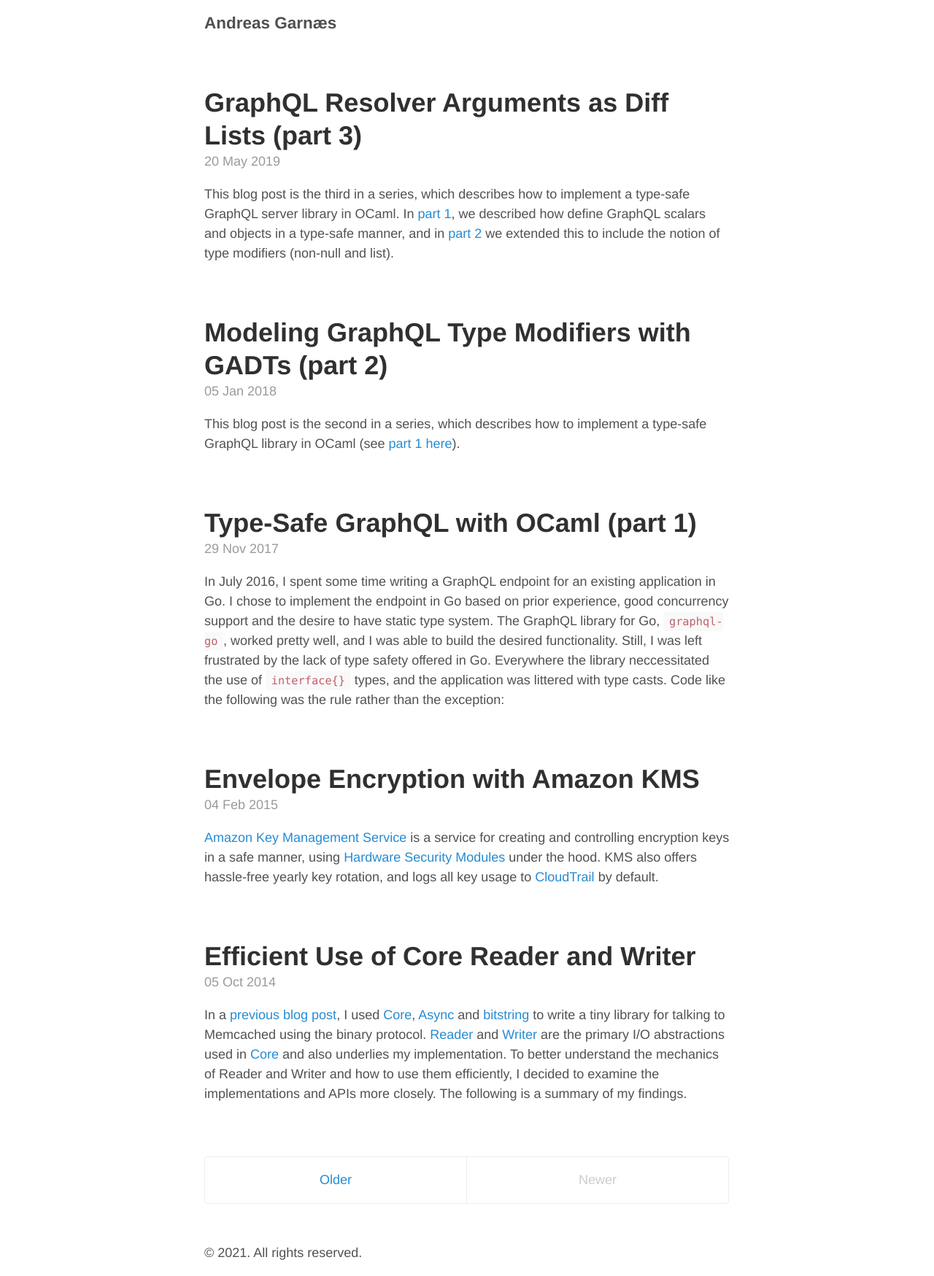
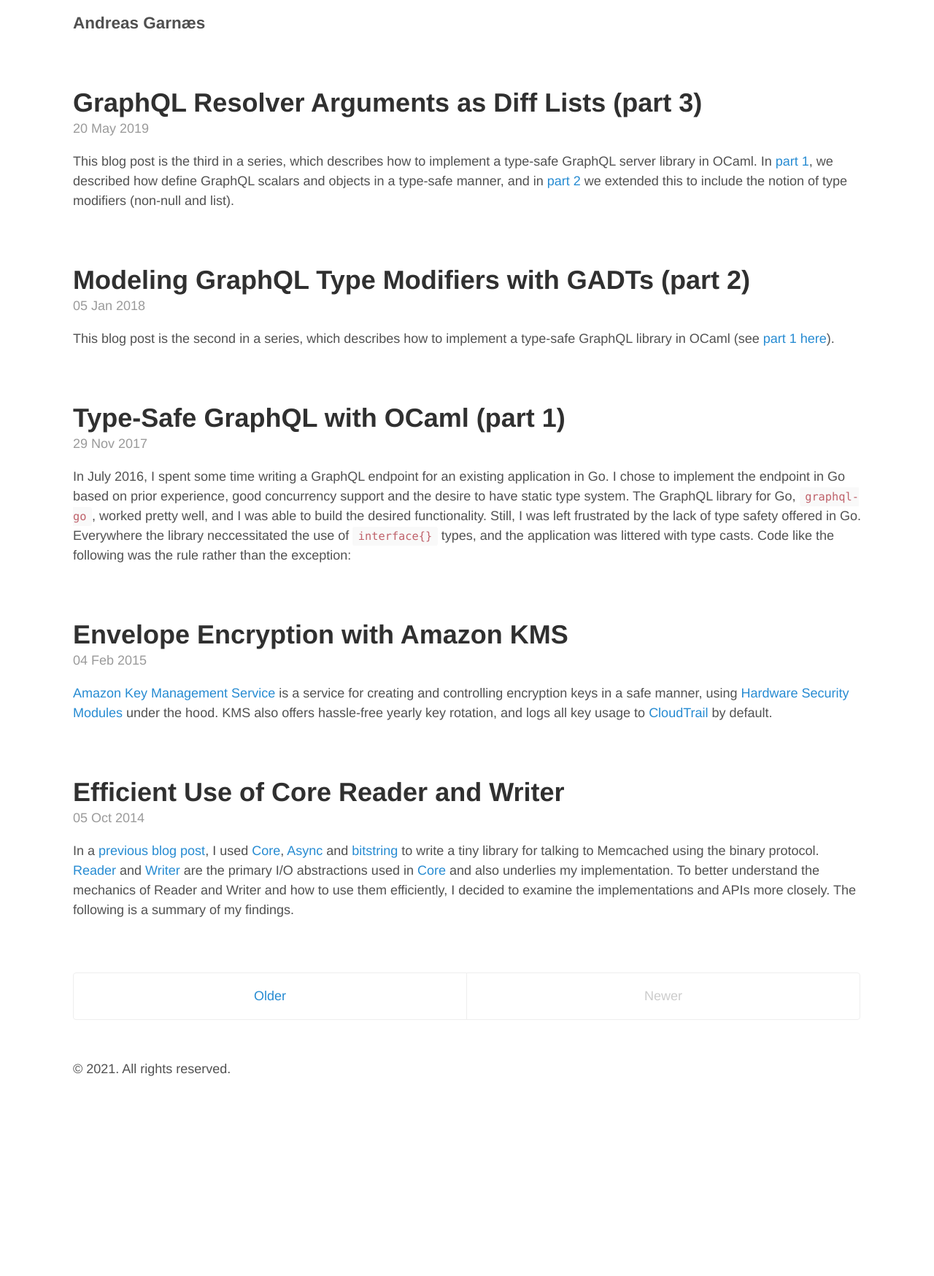
Before and after one commit to andreas/andreas.github.io, a Jekyll site: the page built from index.html, in a window 1280 px wide. Shown: the whole page at 73% size. Built offline with Jekyll 4.4.1, drawn with Linux system fonts in a browser that asks for light colours; the list of posts is cut into pages by our own code; after the commit the page ends 1497 px from its top, so only the background shows below that.

Commit message:
Update poole.css

```diff
--- a/public/css/poole.css
+++ b/public/css/poole.css
@@ -286,7 +286,7 @@ tbody tr:nth-child(odd) th {
  */
 
 .container {
-  max-width: 42rem;
+  max-width: 62rem;
   padding-left:  1rem;
   padding-right: 1rem;
   margin-left:  auto;
```
